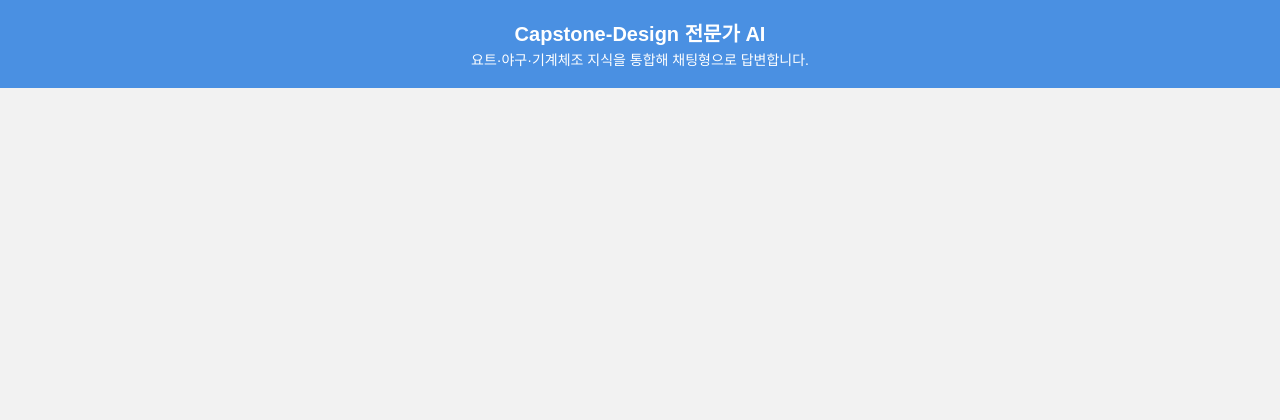
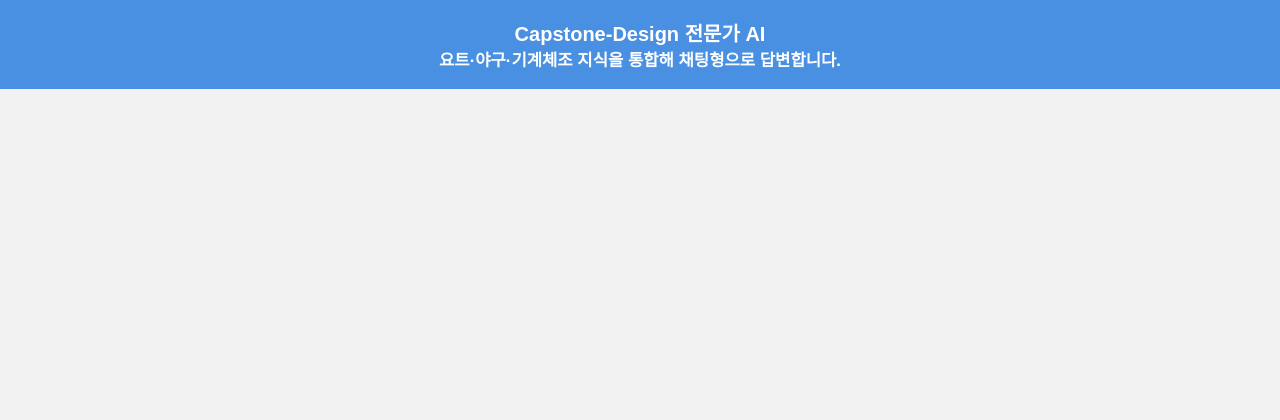
Before and after one commit to a1jung/Capstone-Design, a FastAPI app: page / in a window 1280 px wide. Shown: the top 420 px of the page. Run offline with FastAPI, Linux system fonts and the light colour scheme.

Commit message:
Update index.html

```diff
--- a/templates/index.html
+++ b/templates/index.html
@@ -4,15 +4,13 @@
     <meta charset="UTF-8" />
     <meta name="viewport" content="width=device-width, initial-scale=1.0" />
     <title>Capstone-Design 전문가 AI</title>
-    <link rel="stylesheet" href="/static/style.css">
+    <link rel="stylesheet" href="/static/style.css" />
 </head>
 <body>
     <div class="chat-container">
         <div class="header">
             Capstone-Design 전문가 AI<br>
-            <small style="font-size:14px; font-weight:normal;">
-                요트·야구·기계체조 지식을 통합해 채팅형으로 답변합니다.
-            </small>
+            <small>요트·야구·기계체조 지식을 통합해 채팅형으로 답변합니다.</small>
         </div>
 
         <div class="messages" id="messages"></div>
```
